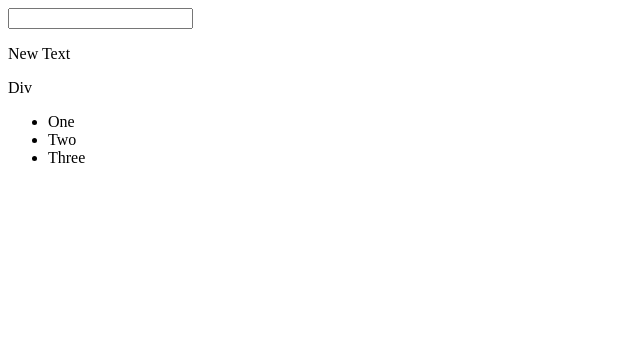
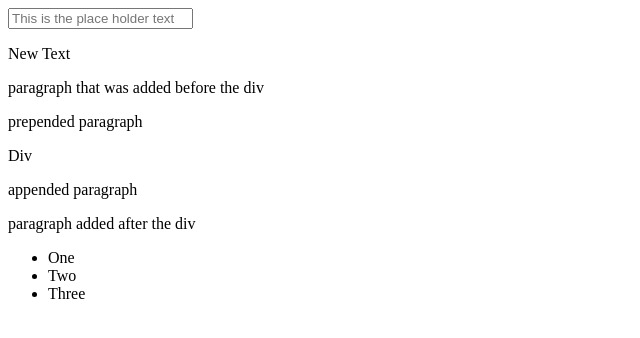
Before and after one commit to Craig270/JQuery-and-AJAX-Week11, a website: page testJ.html in a window 1280 px wide. Shown: the whole page, without its empty margins (0-640 px from the left). Drawn offline with nearby package versions, Linux system fonts and the light colour scheme.

Commit message:
fun but much harder than I thought it was going to be

```diff
--- a/index.js
+++ b/index.js
@@ -119,6 +119,7 @@ function draw() {
   document.getElementById("playerTurn").innerHTML = "DRAW! No Winners!";
   document.getElementById("playerWinsMessage").innerHTML = "DRAW!";
   document.getElementById("jumbo").classList.toggle("hidden");
+  document.getElementById("newGame").classList.add("hidden");
 }
 
 document.getElementById("restartGame").addEventListener("click", () => {
--- a/testJ.js
+++ b/testJ.js
@@ -9,4 +9,26 @@ console.log(ul);
 console.log(p.text());
 p.text("New Text");
 
-$("input").attr;
+//changes the attribute of a HTML element
+$("input").attr("placeholder", "This is the place holder text ");
+//adds element to the start of an element
+div.prepend("<p>prepended paragraph</p>");
+//adds lemeent  to the end of the element
+div.append("<p> appended paragraph</p>");
+
+//Add element before the element
+div.before("<p> paragraph that was added before the div</p>");
+//add element thing after the element
+div.after("<p> paragraph added after the div</p>");
+
+// div.empty removes from within that element
+
+//ul.remove deletes the element from the DOM
+
+//hides an element in the DOM
+$("input").hide();
+//after the time runs out 1000 for each second, the function is exicuted
+setTimeout(() => $("input").show(), 2000);
+
+//Uses j querry to stop bubbleing up through parents
+$("input").stopPropagation();
```
Also changed, not shown: index.html (+1 -1 lines).
